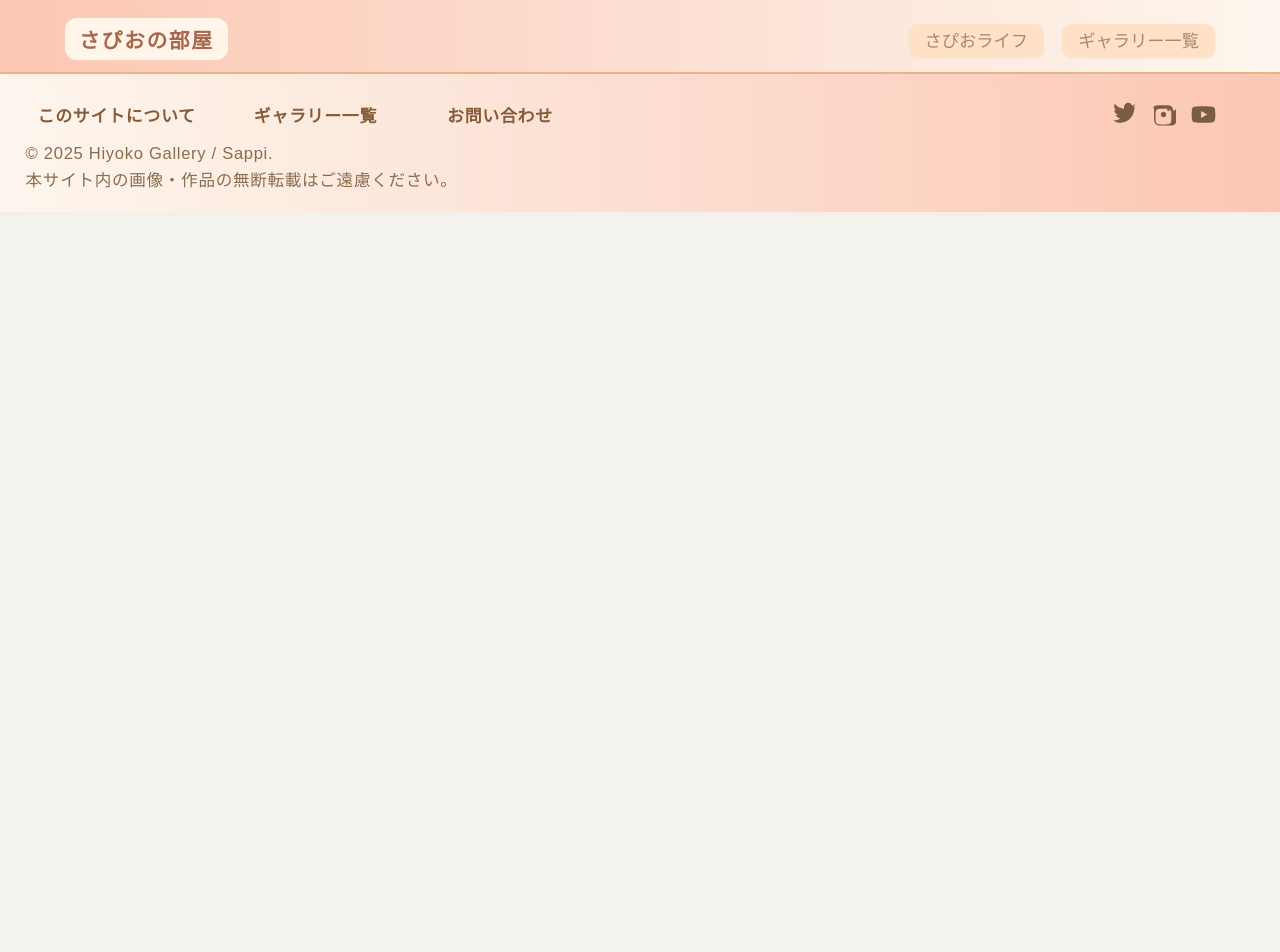
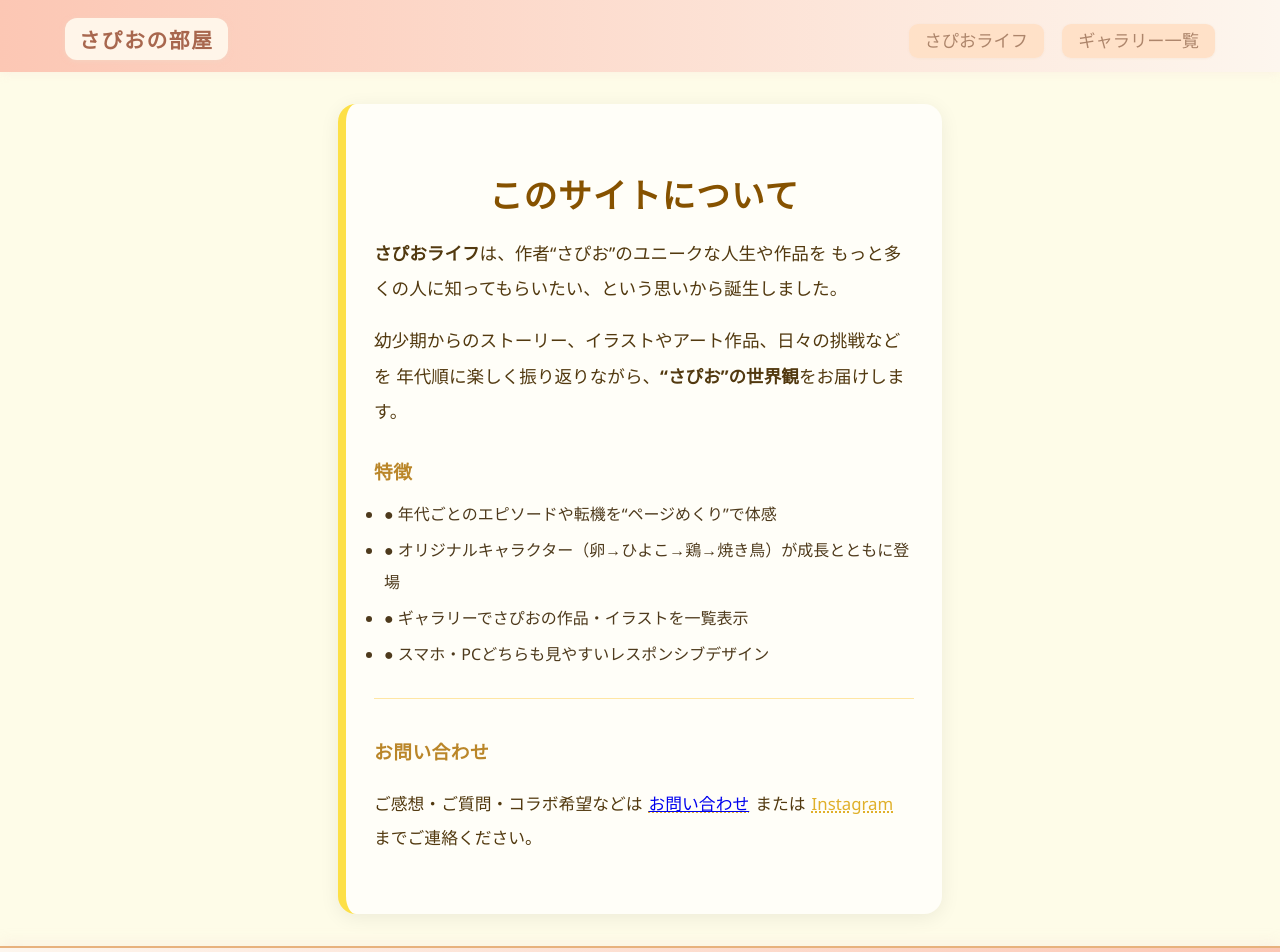
Before and after one commit to nobuhiroomasa/sappi-web2, a React (Vite) app: page /AboutPage in a window 1280 px wide. Shown: the top 952 px of the page. Before the commit the page ends 800 px from the top, so only its background shows below. Built offline with nearby package versions, Linux system fonts and the light colour scheme; a web font is replaced by a local one.

Commit message:
サイト説明ページ追加

```diff
--- a/src/App.jsx
+++ b/src/App.jsx
@@ -4,6 +4,7 @@ import Footer from "./Footer";
 import SappioLifePage from "./pages/SappioLifePage";
 import GalleryPage from "./pages/GalleryPage";
 import ContactForm from "./pages/ContactForm";
+import AboutPage from "./pages/AboutPage";
 import Main from "./main";
 import SplashAnimation from "./components/SplashAnimation"; // ← 追加
 import "./App.css";
@@ -22,6 +23,7 @@ export default function App() {
           <Route path="/life" element={<SappioLifePage />} />
           <Route path="/Gallery" element={<GalleryPage />} />
           <Route path="/ContactForm" element={<ContactForm />} />
+          <Route path="/AboutPage" element={<AboutPage />} />
           {/* 他のページルート */}
         </Routes>
       </main>
--- a/src/Footer.jsx
+++ b/src/Footer.jsx
@@ -5,20 +5,20 @@ export default function Footer() {
       <footer className="site-footer">
         <div className="footer-content">
           <div className="footer-links">
-            <a href="/about">このサイトについて</a>
+            <a ><Link to="/AboutPage">このサイトについて</Link></a>
             <a><Link to="/Gallery">ギャラリー一覧</Link></a>
             <a ><Link to="/ContactForm">お問い合わせ</Link ></a>
           </div>
           <div className="footer-sns">
-            <a href="https://twitter.com/your_twitter" target="_blank" rel="noopener" aria-label="X (Twitter)">
+            {/* <a href="https://twitter.com/your_twitter" target="_blank" rel="noopener" aria-label="X (Twitter)">
               <svg width="25" height="25" viewBox="0 0 1200 1227" fill="#865b38"><path d="M1200 214c-44 19-91 31-141 36 51-30 90-77 108-134-47 27-99 47-155 57C960 70 903 42 841 42c-121 0-220 104-220 232 0 18 2 36 6 53-183-10-346-104-455-246-19 37-29 78-29 123 0 85 39 160 102 204-36-1-69-12-99-30v3c0 119 80 219 186 241-20 6-41 10-63 10-15 0-30-2-44-4 30 98 117 170 220 172-81 67-183 107-294 107-19 0-37-1-55-3 105 71 229 113 364 113 437 0 676-391 676-730 0-11 0-22-1-32 47-36 88-81 120-132z"/></svg>
-            </a>
+            </a> */}
             <a href="https://instagram.com/satoshi6749" target="_blank" rel="noopener" aria-label="Instagram">
               <svg width="25" height="25" viewBox="0 0 448 512" fill="#865b38"><path d="M224 202a54 54 0 1 0 0 108 54 54 0 1 0 0-108zm124-41c0 14-11 25-25 25s-25-11-25-25 11-25 25-25 25 11 25 25zm76 27c-1-35-9-66-32-90s-55-31-90-32C297 64 281 64 224 64s-73 0-110 2c-35 1-66 9-90 32S33 119 32 154C30 191 30 207 30 256s0 65 2 102c1 35 9 66 32 90s55 31 90 32c37 2 53 2 110 2s73 0 110-2c35-1 66-9 90-32s31-55 32-90c2-37 2-53 2-110s0-73-2-110zm-48 225c-7 18-20 31-38 38-26 10-87 8-115 8s-89 2-115-8c-18-7-31-20-38-38-10-26-8-87-8-115s-2-89 8-115c7-18 20-31 38-38 26-10 87-8 115-8s89-2 115 8c18 7 31 20 38 38 10 26 8 87 8 115s2 89-8 115z"/></svg>
             </a>
-            <a href="https://youtube.com/your_youtube" target="_blank" rel="noopener" aria-label="YouTube">
+            {/* <a href="https://youtube.com/your_youtube" target="_blank" rel="noopener" aria-label="YouTube">
               <svg width="25" height="25" viewBox="0 0 576 512" fill="#865b38"><path d="M549 124c-6-23-24-41-47-47C457 64 288 64 288 64s-169 0-214 13c-23 6-41 24-47 47C16 169 16 256 16 256s0 87 11 132c6 23 24 41 47 47 45 13 214 13 214 13s169 0 214-13c23-6 41-24 47-47 13-45 13-132 13-132s0-87-13-132zM232 336V176l142 80-142 80z"/></svg>
-            </a>
+            </a> */}
           </div>
         </div>
         <small>
--- /dev/null
+++ b/src/pages/AboutPage.jsx
@@ -0,0 +1,48 @@
+import React from "react";
+import "./css/AboutPage.css";
+import { Link } from "react-router-dom";
+
+export default function AboutPage() {
+  return (
+    <div className="about-root">
+      <div className="about-container">
+        <h1 className="about-title">このサイトについて</h1>
+        <div className="about-section">
+          <p>
+            <b>さぴおライフ</b>は、作者“さぴお”のユニークな人生や作品を
+            もっと多くの人に知ってもらいたい、という思いから誕生しました。
+          </p>
+          <p>
+            幼少期からのストーリー、イラストやアート作品、日々の挑戦などを
+            年代順に楽しく振り返りながら、<b>“さぴお”の世界観</b>をお届けします。
+          </p>
+        </div>
+        <div className="about-section">
+          <h2 className="about-subtitle">特徴</h2>
+          <ul className="about-features">
+            <li>● 年代ごとのエピソードや転機を“ページめくり”で体感</li>
+            <li>● オリジナルキャラクター（卵→ひよこ→鶏→焼き鳥）が成長とともに登場</li>
+            <li>● ギャラリーでさぴおの作品・イラストを一覧表示</li>
+            <li>● スマホ・PCどちらも見やすいレスポンシブデザイン</li>
+          </ul>
+        </div>
+        <div className="about-section about-contact">
+          <h2 className="about-subtitle">お問い合わせ</h2>
+          <p>
+            ご感想・ご質問・コラボ希望などは
+            <a
+              className="about-mail-link"
+            ><Link to="/ContactForm">お問い合わせ</Link ></a>
+            または
+            <a
+              href="https://instagram.com/satoshi6749"
+              className="about-insta-link"
+              target="_blank" rel="noopener"
+            >Instagram</a>
+            までご連絡ください。
+          </p>
+        </div>
+      </div>
+    </div>
+  );
+}
--- /dev/null
+++ b/src/pages/css/AboutPage.css
@@ -0,0 +1,91 @@
+.about-root {
+    min-height: 100vh;
+    background: #fefce8; /* やさしい黄 */
+    font-family: 'Yu Gothic', 'Segoe UI', 'Arial', sans-serif;
+    padding: 32px 0;
+  }
+
+  .about-container {
+    max-width: 540px;
+    margin: 0 auto;
+    background: #fffef8;
+    border-radius: 18px;
+    box-shadow: 0 4px 20px rgba(0,0,0,0.07);
+    padding: 42px 28px 36px 28px;
+    border-left: 8px solid #fde047;
+  }
+
+  .about-title {
+    text-align: center;
+    color: #865200;
+    font-size: 2.1rem;
+    margin-bottom: 18px;
+    font-weight: bold;
+    letter-spacing: 1px;
+  }
+
+  .about-section {
+    margin-bottom: 24px;
+    color: #52390f;
+    font-size: 1.1rem;
+    line-height: 2;
+  }
+
+  .about-subtitle {
+    color: #ba8629;
+    font-size: 1.17rem;
+    font-weight: bold;
+    margin-bottom: 8px;
+    letter-spacing: 0.5px;
+  }
+
+  .about-features {
+    padding-left: 10px;
+    margin-top: 4px;
+  }
+
+  .about-features li {
+    margin-bottom: 4px;
+    font-size: 1rem;
+    color: #4e3a1c;
+  }
+
+  .about-contact {
+    border-top: 1px solid #ffe6a4;
+    padding-top: 18px;
+    margin-top: 28px;
+    font-size: 1.05rem;
+  }
+
+  .about-mail-link,
+  .about-insta-link {
+    color: #e0b02a;
+    text-decoration: underline dotted #e0b02a 1.5px;
+    margin: 0 6px;
+    transition: color 0.2s;
+  }
+
+  .about-mail-link:hover,
+  .about-insta-link:hover {
+    color: #8a601a;
+    text-decoration: underline solid #8a601a 2px;
+  }
+
+  /* スマホ対応 */
+  @media (max-width: 600px) {
+    .about-container {
+      max-width: 96vw;
+      padding: 18px 8vw 22px 8vw;
+      border-left-width: 4px;
+    }
+    .about-title {
+      font-size: 1.4rem;
+      margin-bottom: 11px;
+    }
+    .about-section {
+      font-size: 1rem;
+    }
+    .about-subtitle {
+      font-size: 1.02rem;
+    }
+  }
```
